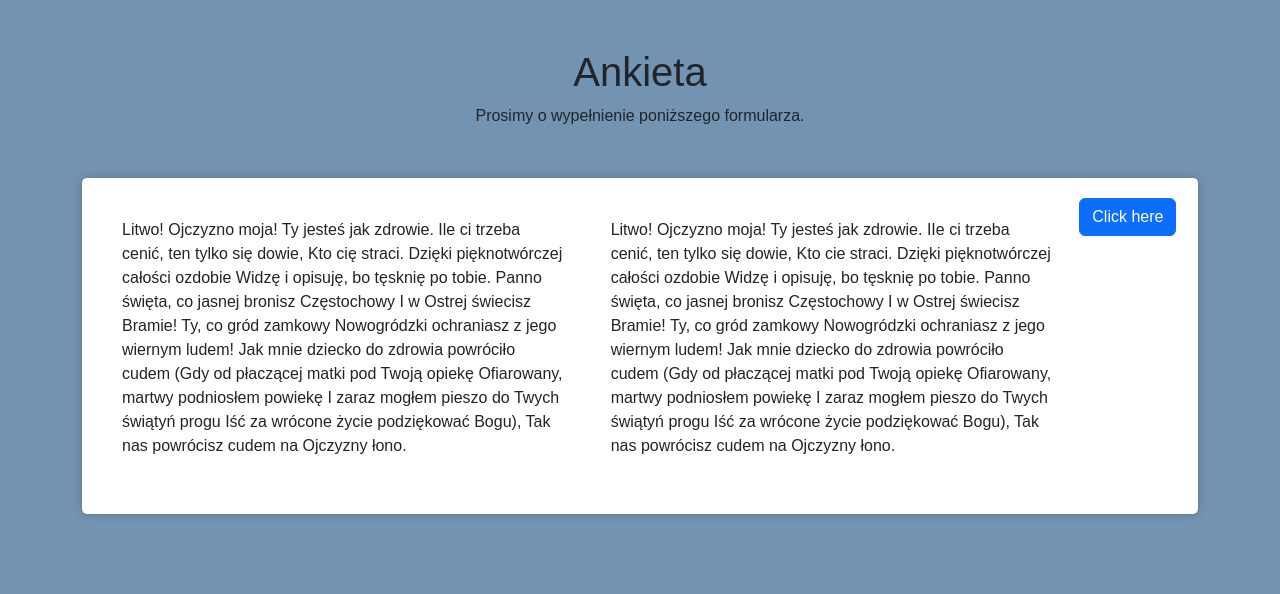
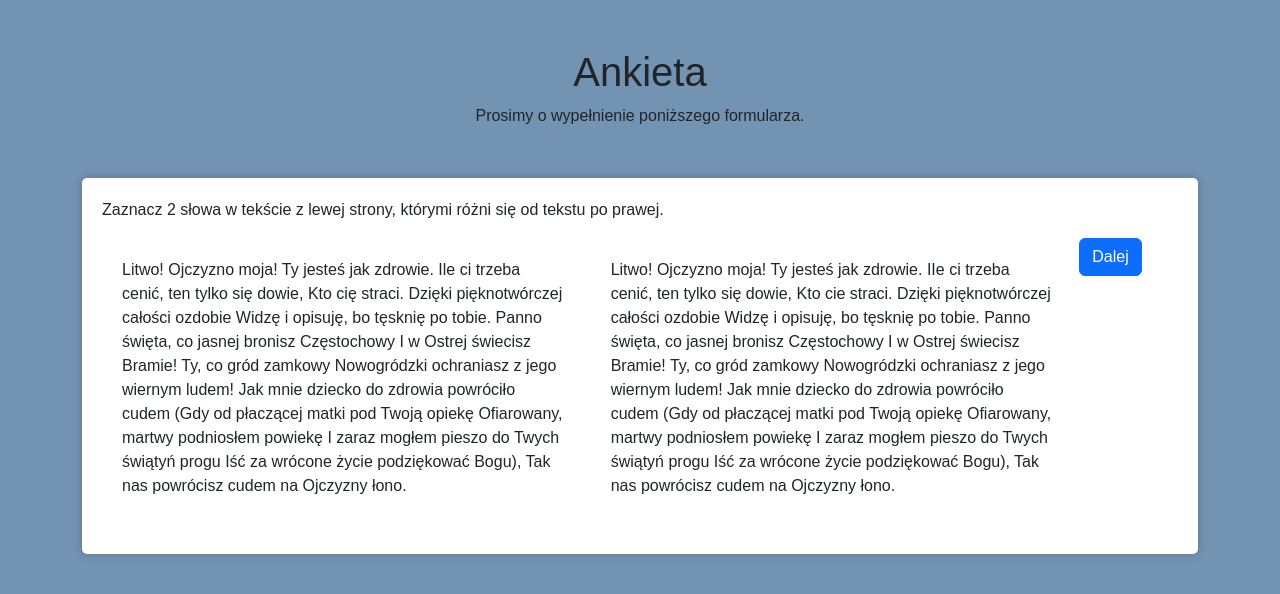
Before and after one commit to ArkadiuszKarbowski/assessment-of-attention-to-detail, a Flask app: page /page4 in a window 1280 px wide. Shown: the top 594 px of the page. Run offline with Flask 3, Linux system fonts and the light colour scheme.

Commit message:
added favicons and questions

```diff
--- a/static/js/zad2.js
+++ b/static/js/zad2.js
@@ -60,7 +60,6 @@ function stopTimer() {
   const endTime = performance.now();
   const timeSpent = (endTime - czas) / 1000;
   console.log(`Czas wykonywania zadania: ${timeSpent} sekund`);
-  alert(`Czas wykonywania zadania: ${timeSpent} sekund`);
 
   const selectedAnswer = document.querySelector('input[name="answer"]:checked').value;
 
--- a/templates/base.html
+++ b/templates/base.html
@@ -7,6 +7,7 @@
 	<!-- Bootstrap CSS -->
     <link href="https://cdn.jsdelivr.net/npm/bootstrap@5.3.0-alpha3/dist/css/bootstrap.min.css" rel="stylesheet" integrity="sha384-KK94CHFLLe+nY2dmCWGMq91rCGa5gtU4mk92HdvYe+M/SXH301p5ILy+dN9+nJOZ" crossorigin="anonymous">
   <link rel="stylesheet" type="text/css" href="static/css/style.css">
+  <link rel="icon" type="image/png" href="{{ url_for('static', filename='fav.png') }}">
   {% block head %} {% endblock %}
 </head>
 <body>
--- a/templates/home.html
+++ b/templates/home.html
@@ -10,6 +10,7 @@
 	<link rel="icon" type="image/png" href="{{ url_for('static', filename='fav.png') }}">
 	<style>
 		#left {
+      margin-left:20px;
 			float: left;
 			width: 50%;
 		}
--- a/templates/spot-typo.html
+++ b/templates/spot-typo.html
@@ -7,7 +7,7 @@
 	<!-- Bootstrap CSS -->
     <link href="https://cdn.jsdelivr.net/npm/bootstrap@5.3.0-alpha3/dist/css/bootstrap.min.css" rel="stylesheet" integrity="sha384-KK94CHFLLe+nY2dmCWGMq91rCGa5gtU4mk92HdvYe+M/SXH301p5ILy+dN9+nJOZ" crossorigin="anonymous">
   <link rel="stylesheet" type="text/css" href="static/css/style.css">
-
+  <link rel="icon" type="image/png" href="{{ url_for('static', filename='fav.png') }}">
   <style>
 		.column {
 			display: inline-block;
@@ -26,7 +26,7 @@
     <p>Prosimy o wypełnienie poniższego formularza.</p>
   </div>
     <form id="form-container">
-
+      <p>Zaznacz 2 słowa w tekście z lewej strony, którymi różni się od tekstu po prawej.</p>
       <div class="column" id="left">
 		<p>Litwo! Ojczyzno moja! Ty jesteś jak zdrowie. Ile ci trzeba cenić, ten tylko się dowie, Kto cię straci. Dzięki pięknotwórczej całości ozdobie Widzę i opisuję, bo tęsknię po tobie. Panno święta, co jasnej bronisz Częstochowy I w Ostrej świecisz Bramie! Ty, co gród zamkowy Nowogródzki ochraniasz z jego wiernym ludem! Jak mnie dziecko do zdrowia powróciło cudem (Gdy od płaczącej matki pod Twoją opiekę Ofiarowany, martwy podniosłem powiekę I zaraz mogłem pieszo do Twych świątyń progu Iść za wrócone życie podziękować Bogu), Tak nas powrócisz cudem na Ojczyzny łono.</p>
 	</div>
@@ -34,7 +34,7 @@
 		<p>Litwo! Ojczyzno moja! Ty jesteś jak zdrowie. IIe ci trzeba cenić, ten tylko się dowie, Kto cie straci. Dzięki pięknotwórczej całości ozdobie Widzę i opisuję, bo tęsknię po tobie. Panno święta, co jasnej bronisz Częstochowy I w Ostrej świecisz Bramie! Ty, co gród zamkowy Nowogródzki ochraniasz z jego wiernym ludem! Jak mnie dziecko do zdrowia powróciło cudem (Gdy od płaczącej matki pod Twoją opiekę Ofiarowany, martwy podniosłem powiekę I zaraz mogłem pieszo do Twych świątyń progu Iść za wrócone życie podziękować Bogu), Tak nas powrócisz cudem na Ojczyzny łono.</p>
 	</div>
 
-      <button tm-5  class="btn btn-primary mb-3" type="button" onclick="window.location.href='/page5'">Click here</button>
+      <button tm-5  class="btn btn-primary mb-3" type="button" onclick="window.location.href='/page5'">Dalej </button>
     </form>
   </div>
 
--- a/templates/test.html
+++ b/templates/test.html
@@ -7,7 +7,7 @@
 	<!-- Bootstrap CSS -->
     <link href="https://cdn.jsdelivr.net/npm/bootstrap@5.3.0-alpha3/dist/css/bootstrap.min.css" rel="stylesheet" integrity="sha384-KK94CHFLLe+nY2dmCWGMq91rCGa5gtU4mk92HdvYe+M/SXH301p5ILy+dN9+nJOZ" crossorigin="anonymous">
   <link rel="stylesheet" type="text/css" href="static/css/style.css">
-
+  <link rel="icon" type="image/png" href="{{ url_for('static', filename='fav.png') }}">
 </head>
 <body>
   <div class="container mt-5">
@@ -49,7 +49,7 @@
         <label for="wiek">Wiek<span class="text-danger">*</span></label>
         <input type="number" class="form-control" id="wiek" name="wiek" min="16" max="90"onmousewheel="return false;" required>
       </div>
-      <button tm-5  class="btn btn-primary mb-3" type="submit" onclick="window.location.href='/page4'">Click here</button>
+      <button tm-5  class="btn btn-primary mb-3" type="submit" onclick="window.location.href='/page4'">Dalej </button>
     </form>
   </div>
 
--- a/templates/zad2.html
+++ b/templates/zad2.html
@@ -7,6 +7,7 @@
 	<!-- Bootstrap CSS -->
     <link href="https://cdn.jsdelivr.net/npm/bootstrap@5.3.0-alpha3/dist/css/bootstrap.min.css" rel="stylesheet" integrity="sha384-KK94CHFLLe+nY2dmCWGMq91rCGa5gtU4mk92HdvYe+M/SXH301p5ILy+dN9+nJOZ" crossorigin="anonymous">
   <link rel="stylesheet" type="text/css" href="static/css/style.css">
+  <link rel="icon" type="image/png" href="{{ url_for('static', filename='fav.png') }}">
   <script src="https://code.jquery.com/jquery-3.6.0.min.js"></script>
   <style>
 		.column {
@@ -30,7 +31,7 @@
     <p>Prosimy o wypełnienie poniższego formularza.</p>
   </div>
     <form id="form-container" method="post" action="/page6">
-
+    <p>Wybierz, który obrazek powinien znajdować się w miejscu znaku zapytania - ? </p>
       <div class="column" id="left">
 		<p></p>
 	  </div>
@@ -38,7 +39,7 @@
 		<p></p>
 	  </div>
 
-      <button tm-5 class="btn btn-primary mb-3" type="submit" onclick="stopTimer()">Click here</button>
+      <button tm-5 class="btn btn-primary mb-3" type="submit" onclick="stopTimer()">Dalej </button>
     </form>
   </div>
 
--- a/templates/zad3.html
+++ b/templates/zad3.html
@@ -7,7 +7,7 @@
 	<!-- Bootstrap CSS -->
     <link href="https://cdn.jsdelivr.net/npm/bootstrap@5.3.0-alpha3/dist/css/bootstrap.min.css" rel="stylesheet" integrity="sha384-KK94CHFLLe+nY2dmCWGMq91rCGa5gtU4mk92HdvYe+M/SXH301p5ILy+dN9+nJOZ" crossorigin="anonymous">
     <link rel="stylesheet" type="text/css" href="static/css/style.css">
-
+    <link rel="icon" type="image/png" href="{{ url_for('static', filename='fav.png') }}">
 	<style>
 		.column {
 			display: inline-block;
@@ -37,7 +37,7 @@
 			<div class="column" id="right">
 				<p></p>
 			</div>
-			<button class="btn btn-primary mb-3" type="button" onclick="stopTimer()">Click here</button>
+			<button class="btn btn-primary mb-3" type="button" onclick="stopTimer()">Dalej </button>
 		</form>
 	</div>
 
```
